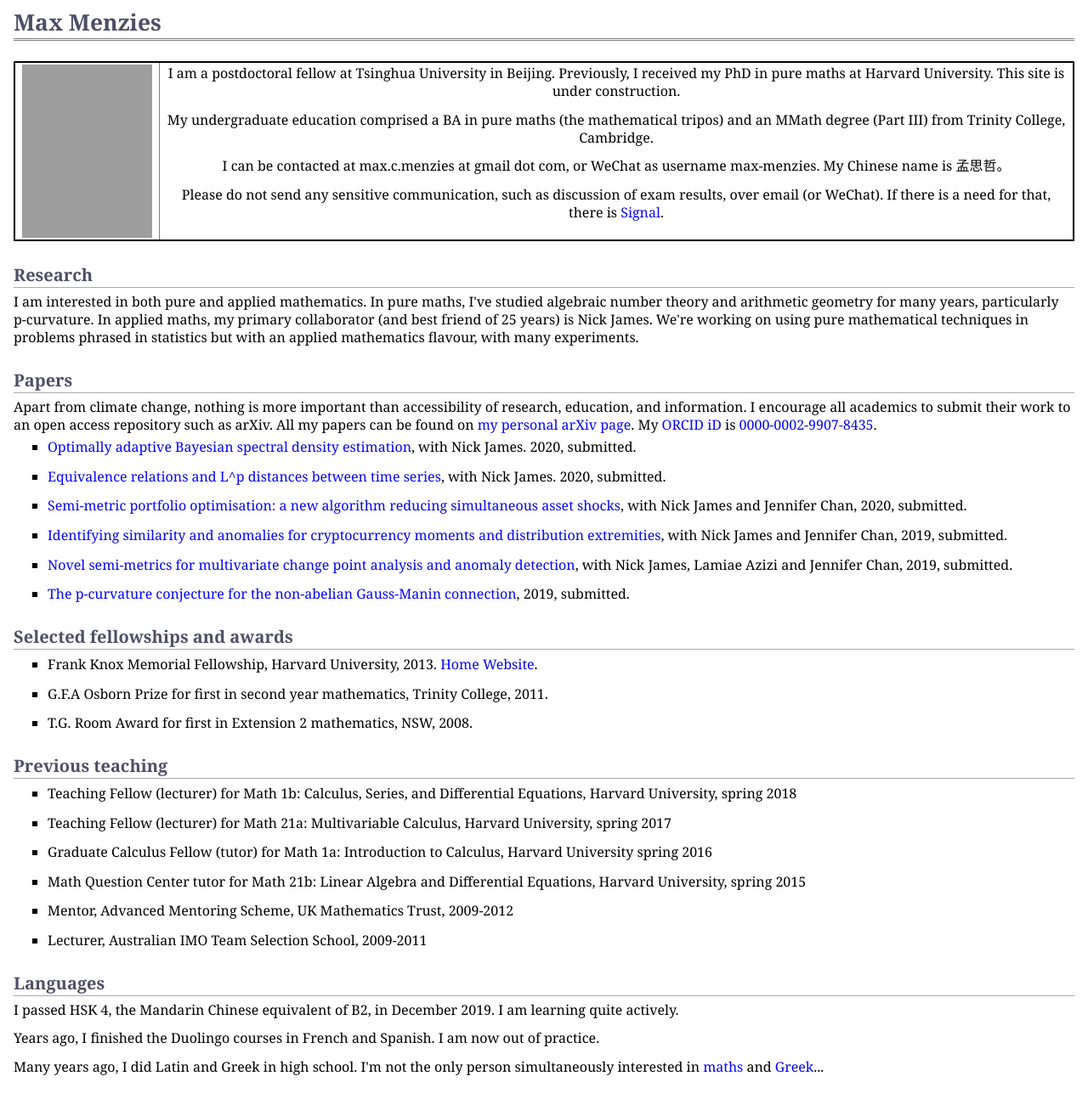
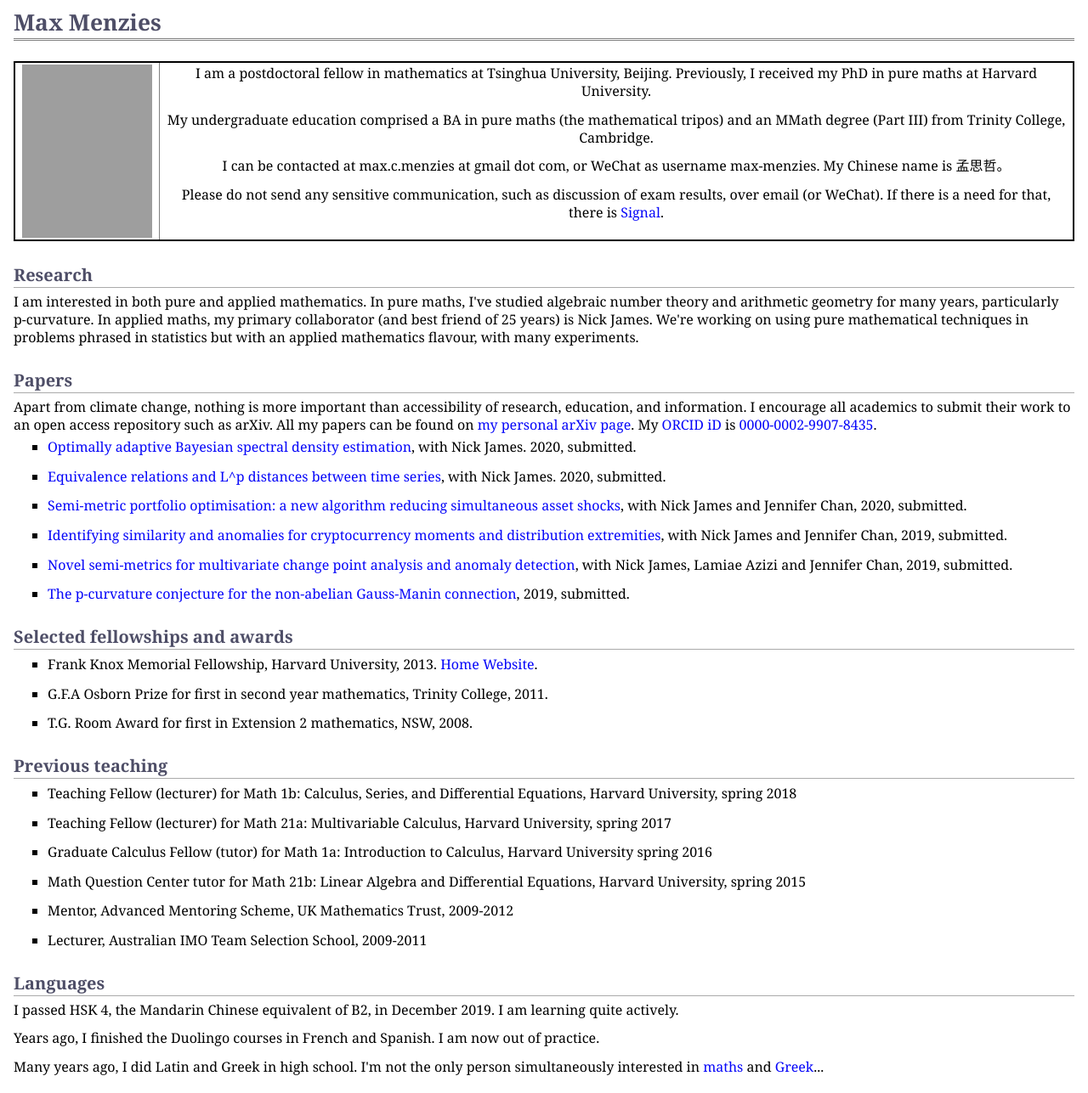
Before and after one commit to MaxMenzies/maxmenzies.com, a Jekyll site: the page index.html, which Jekyll copies as it is, in a window 1280 px wide. Shown: the whole page at 85% size. Built offline with Jekyll 4.4.1, drawn with Linux system fonts in a browser that asks for light colours; grey boxes are pictures that could not be loaded.

Commit message:
Update index.html

```diff
--- a/index.html
+++ b/index.html
@@ -21,12 +21,11 @@
   </td>
   <td style="vertical-align:text-top;">
     <p>
-    I am a postdoctoral fellow at Tsinghua University in Beijing. Previously, I received my PhD in pure maths at Harvard University. This site is under construction.
+    I am a postdoctoral fellow in mathematics at Tsinghua University, Beijing. Previously, I received my PhD in pure maths at Harvard University.
     </p>
     <p>
      My undergraduate education comprised a BA in pure maths (the mathematical tripos) and an MMath degree (Part III) from Trinity College, Cambridge.
    </p>
-
     <p>
     I can be contacted at max.c.menzies at gmail dot com, or WeChat as username max-menzies. My Chinese name is 孟思哲。
     </p>
```
